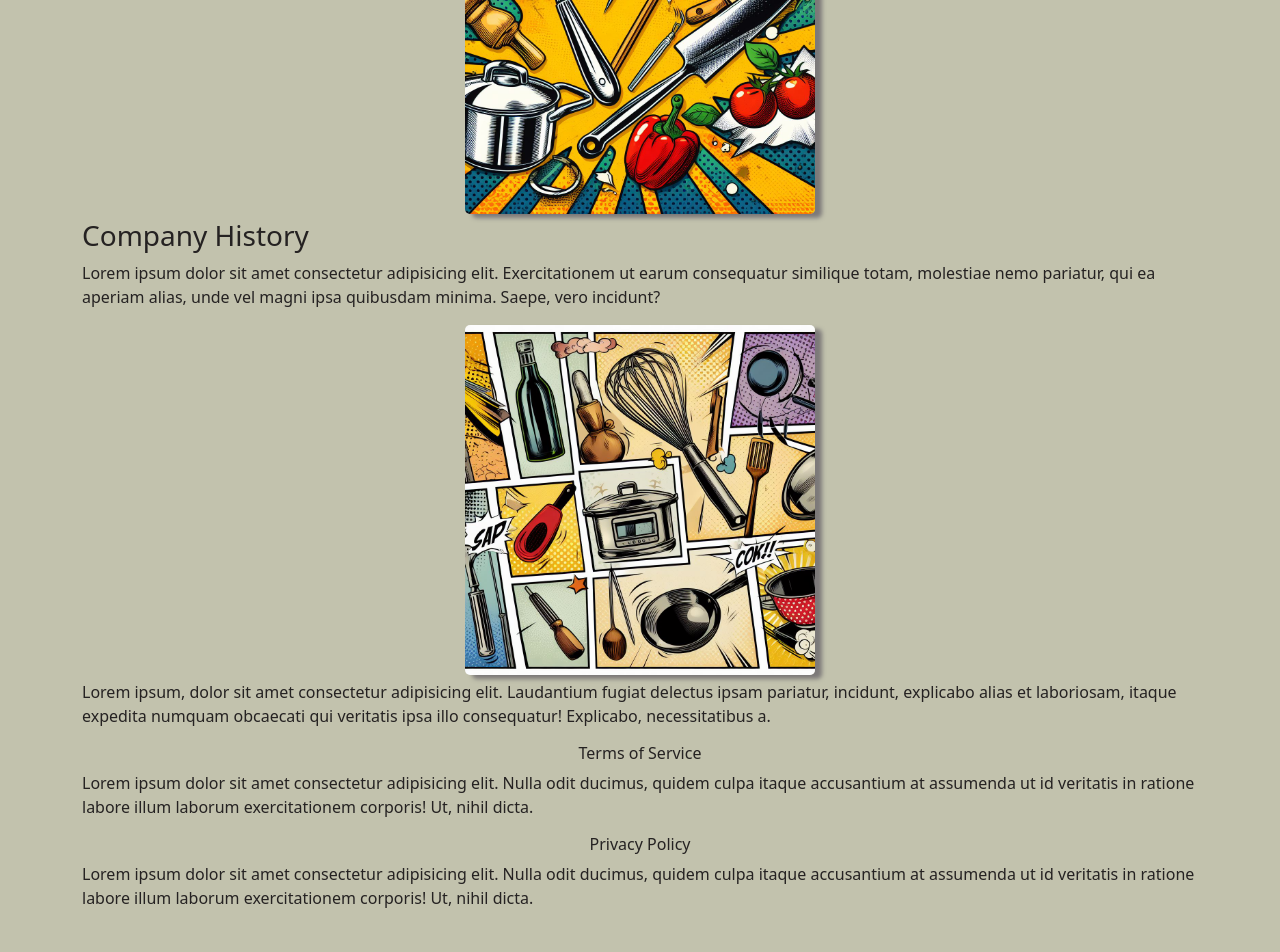
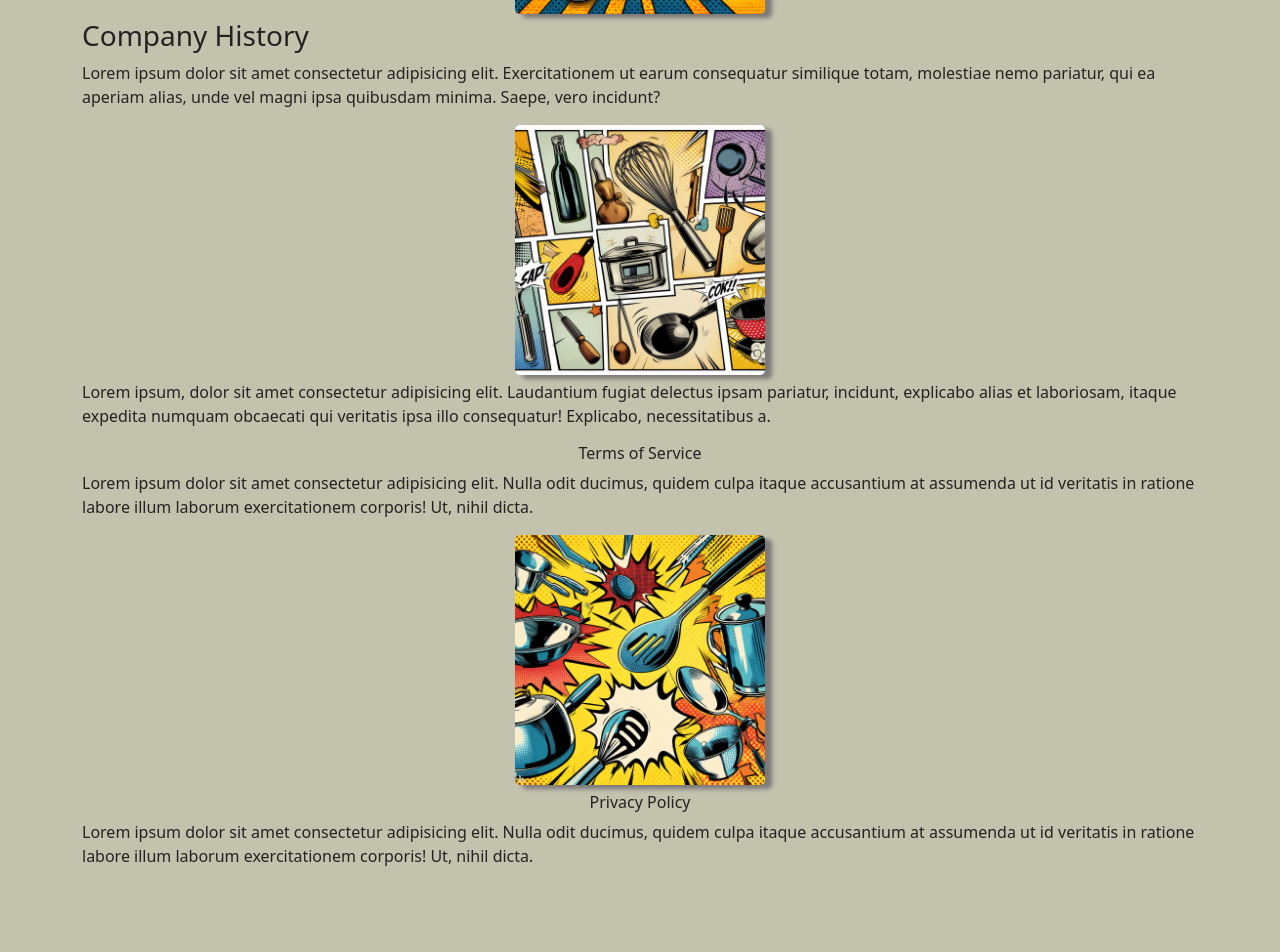
Before and after one commit to markpackham/HyperionDevReact-AppCapstoneProject, a React (Vite) app in the folder reactStoreCapstoneProject/: page / in a window 1280 px wide. Shown: the part 840-1792 px from the top of the page. Built offline with nearby package versions, Linux system fonts and the light colour scheme.

Commit message:
tidy up styling

```diff
--- a/reactStoreCapstoneProject/src/components/Home.jsx
+++ b/reactStoreCapstoneProject/src/components/Home.jsx
@@ -1,8 +1,5 @@
 import { useSelector } from "react-redux";
 import { Link } from "react-router-dom";
-
-// Styles
-import "../styles/home.css";
 
 const Home = () => {
   const userName = useSelector((state) => state.userName.userName);
@@ -21,7 +18,7 @@ const Home = () => {
       )}
       <div className="storeImageContainer">
         <img
-          id="storeImage"
+          className="storeImage"
           src="/images/store.jpg"
           alt="store image"
           title="React Store Capstone"
@@ -29,7 +26,7 @@ const Home = () => {
       </div>
       <div className="storeImageContainer">
         <img
-          id="kitchenUtensils"
+          className="kitchenUtensils"
           src="/images/kitchen_utensils/kitchenUtensils1.jpg"
           alt="kitchen utensils"
           title="React Store Capstone Kitchen Utensils"
@@ -45,7 +42,7 @@ const Home = () => {
       </p>
       <div className="storeImageContainer">
         <img
-          id="kitchenUtensils2"
+          className="kitchenUtensils"
           src="/images/kitchen_utensils/kitchenUtensils6.jpg"
           alt="kitchen utensils"
           title="React Store Capstone Kitchen Utensils"
@@ -64,7 +61,15 @@ const Home = () => {
         ducimus, quidem culpa itaque accusantium at assumenda ut id veritatis in
         ratione labore illum laborum exercitationem corporis! Ut, nihil dicta.
       </p>
-      <h6 className="text-center">Privacy Policy</h6>
+      <div className="storeImageContainer">
+        <img
+          className="kitchenUtensils"
+          src="/images/kitchen_utensils/kitchenUtensils7.jpg"
+          alt="kitchen utensils"
+          title="React Store Capstone Kitchen Utensils"
+        />
+      </div>
+      <h6 className="mt-2 text-center">Privacy Policy</h6>
       <p>
         Lorem ipsum dolor sit amet consectetur adipisicing elit. Nulla odit
         ducimus, quidem culpa itaque accusantium at assumenda ut id veritatis in
--- a/reactStoreCapstoneProject/src/components/PageNotFound.jsx
+++ b/reactStoreCapstoneProject/src/components/PageNotFound.jsx
@@ -6,7 +6,11 @@ const PageNotFound = () => {
       <h1>404 Error</h1>
       <h2>Sorry Page Not Found</h2>
       <div className="storeImageContainer">
-        <img id="storeImage" src="/images/oldStore.jpg" alt="old store image" />
+        <img
+          className="storeImage"
+          src="/images/oldStore.jpg"
+          alt="old store image"
+        />
       </div>
       <Link className="nav-link" to="/">
         <h2 className="m-2">Return Home?</h2>
--- a/reactStoreCapstoneProject/src/components/products/CartTotal.jsx
+++ b/reactStoreCapstoneProject/src/components/products/CartTotal.jsx
@@ -3,6 +3,12 @@ import { useSelector } from "react-redux";
 const CartTotal = () => {
   // Grab products from store
   const productCart = useSelector((state) => state.productCart);
+
+  // Convert balance into UK money format
+  const currencyFormatter = new Intl.NumberFormat("en-UK", {
+    style: "currency",
+    currency: "GBP",
+  });
 
   // Show total price in cart
   const totalPrice = productCart.reduce((acc, item) => acc + item.price, 0);
@@ -12,7 +18,8 @@ const CartTotal = () => {
       {productCart.length > 0 && (
         <div className="cartTotal">
           <h5>
-            Number of Items in cart: {productCart.length} costing £{totalPrice}
+            Number of Items in cart: {productCart.length} costing{" "}
+            {currencyFormatter.format(totalPrice)}
           </h5>
         </div>
       )}
--- a/reactStoreCapstoneProject/src/components/products/Products.jsx
+++ b/reactStoreCapstoneProject/src/components/products/Products.jsx
@@ -19,7 +19,7 @@ const Products = () => {
       <hr />
       <div className="storeImageContainer">
         <img
-          id="kitchenUtensils"
+          className="kitchenUtensils"
           src="/images/kitchen_utensils/kitchenUtensils2.jpg"
           alt="kitchen utensils"
           title="React Store Capstone Kitchen Utensils"
--- a/reactStoreCapstoneProject/src/components/users/LoginPage.jsx
+++ b/reactStoreCapstoneProject/src/components/users/LoginPage.jsx
@@ -41,7 +41,7 @@ export default function LoginPage() {
       <hr />
       <div className="storeImageContainer">
         <img
-          id="kitchenUtensils"
+          className="kitchenUtensils"
           src="/images/kitchen_utensils/kitchenUtensils5.jpg"
           alt="kitchen utensils"
           title="React Store Capstone Kitchen Utensils"
--- a/reactStoreCapstoneProject/src/components/users/RegisterPage.jsx
+++ b/reactStoreCapstoneProject/src/components/users/RegisterPage.jsx
@@ -57,7 +57,7 @@ export default function RegisterPage() {
       <hr />
       <div className="storeImageContainer">
         <img
-          id="kitchenUtensils"
+          className="kitchenUtensils"
           src="/images/kitchen_utensils/kitchenUtensils4.jpg"
           alt="kitchen utensils"
           title="React Store Capstone Kitchen Utensils"
--- a/reactStoreCapstoneProject/src/styles/App.css
+++ b/reactStoreCapstoneProject/src/styles/App.css
@@ -88,15 +88,15 @@ ul {
   max-width: 900px;
 }
 
+.kitchenUtensils,
+.storeImage {
+  max-width: 250px;
+}
+
 .navbar {
   background: rgb(249, 244, 132);
   background: linear-gradient(90deg, rgba(249, 244, 132, 1) 0%, rgba(244, 239, 113, 1) 35%, rgba(235, 229, 95, 1) 100%);
   box-shadow: var(--box-shadow-main);
-}
-
-
-#kitchenUtensils {
-  max-width: 300px;
 }
 
 .storeImageContainer {
--- a/reactStoreCapstoneProject/src/styles/home.css
+++ /dev/null
@@ -1,11 +0,0 @@
-#storeImage,
-#kitchenUtensils,
-#kitchenUtensils2 {
-    max-width: 350px;
-}
-
-.storeImageContainer {
-    margin-bottom: 5px;
-    margin-top: 5px;
-    text-align: center;
-}
```
